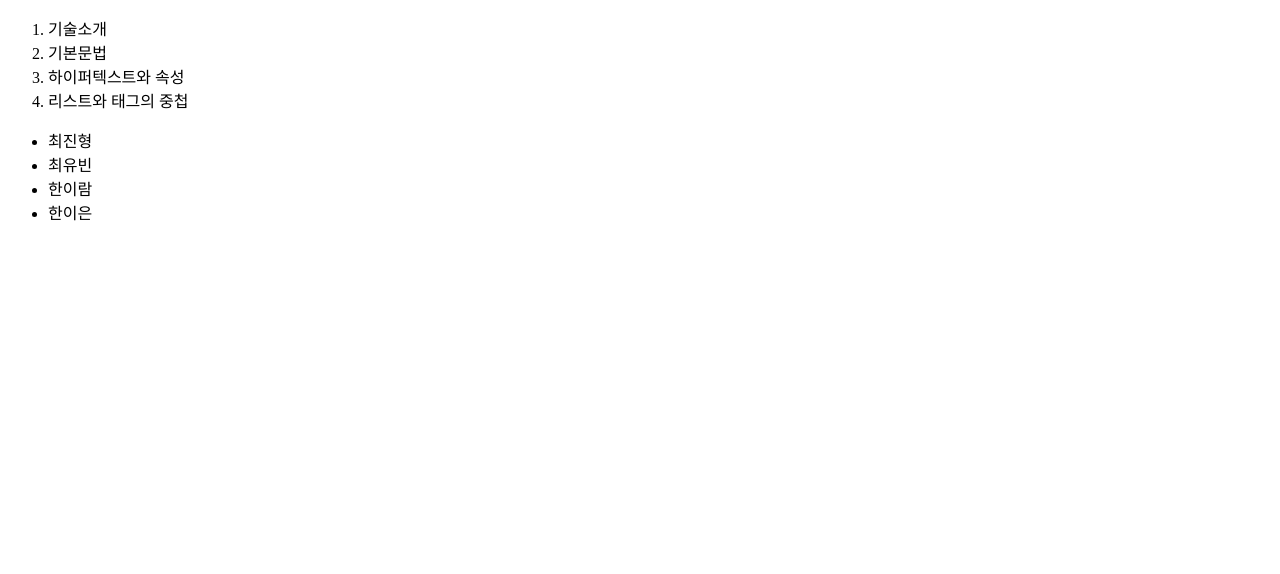
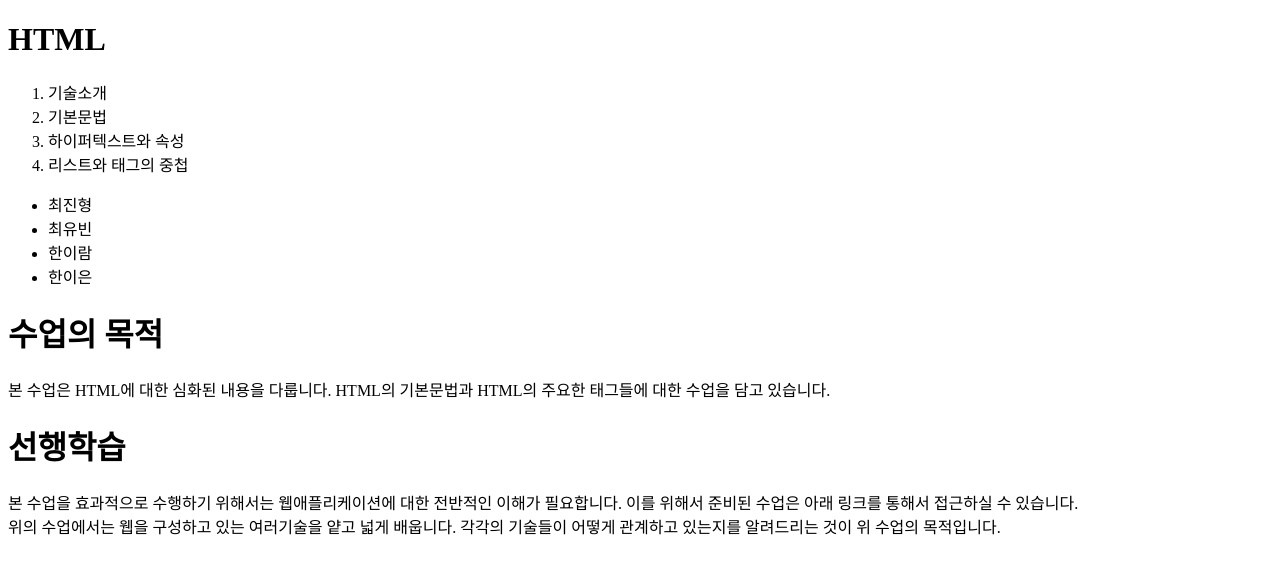
Before and after one commit to jyk6915/lifecoding-tutorial-html, a plain HTML site: page b.html in a window 1280 px wide. Drawn offline with Linux system fonts and the light colour scheme.

Commit message:
head, body, title 태그 예제

```diff
--- a/b.html
+++ b/b.html
@@ -4,9 +4,10 @@
   <meta charset="UTF-8">
   <meta name="viewport" content="width=device-width, initial-scale=1.0">
   <meta http-equiv="X-UA-Compatible" content="ie=edge">
-  <title>Document</title>
+  <title>HTML 수업소개</title>
 </head>
 <body>
+  <h1>HTML</h1>
   <ol>
     <li>기술소개</li>
     <li>기본문법</li>
@@ -19,5 +20,10 @@
     <li>한이람</li>
     <li>한이은</li>
   </ul>
+  <h1>수업의 목적</h1>
+    본 수업은 HTML에 대한 심화된 내용을 다룹니다. HTML의 기본문법과 HTML의 주요한 태그들에 대한 수업을 담고 있습니다.
+  <h1>선행학습</h1>
+    본 수업을 효과적으로 수행하기 위해서는 웹애플리케이션에 대한 전반적인 이해가 필요합니다. 이를 위해서 준비된 수업은 아래 링크를 통해서 접근하실 수 있습니다.</br>
+    위의 수업에서는 웹을 구성하고 있는 여러기술을 얕고 넓게 배웁니다. 각각의 기술들이 어떻게 관계하고 있는지를 알려드리는 것이 위 수업의 목적입니다.
 </body>
 </html>
```
